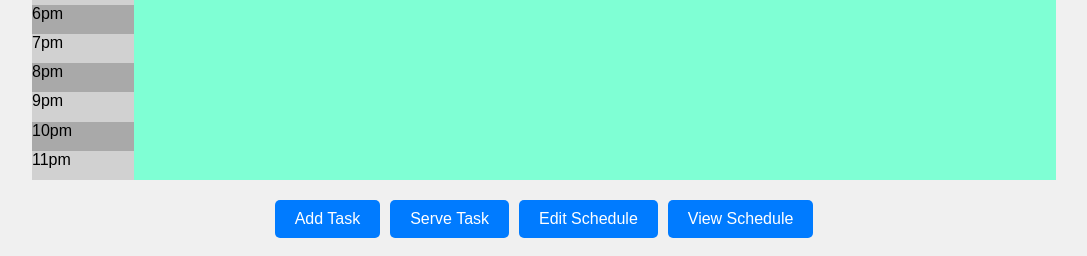
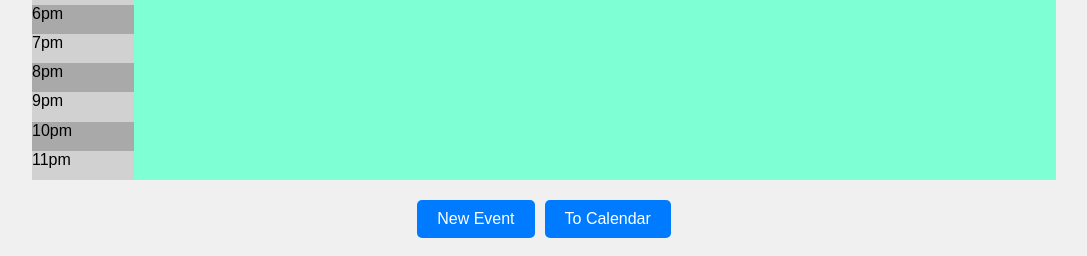
Before and after one commit to ChicoState/DynamicScheduler, a Flask app: page /dayView in a window 1280 px wide. Shown: the part 600-856 px from the top of the page, without its empty margins (96-1183 px from the left). Run offline with Flask 3, Linux system fonts and the light colour scheme; data that the repository does not hold is empty.

Commit message:
refactored naming of variables and more, renamed some files

```diff
--- a/app/app.py
+++ b/app/app.py
@@ -5,33 +5,42 @@ import db, util
 
 app = Flask(__name__)
 
-@app.route('/', methods=['POST', 'GET'])
+# Constants for paths
+pathViewCalendar = "/" # view a month
+pathViewDay = "/dayView" # view events for a day
+pathViewTaskOrEvent = "/viewTaskEvent" # view an event/task (with possibility to delete)
+pathNewEvent = "/newEvent" # screen for adding an event
+pathCreateEvent = "/newEvent/create" # will actually put it in the database
+pathDeleteTaskOrEvent = "/deleteTask" # delete a task/event
+pathClearDatabase = "/clearDatabase" # DANGER: completely clear database | curl -X POST http://localhost/clearDatabase while app is running
+
+@app.route(pathViewCalendar, methods=['POST', 'GET'])
 def index():
-    return render_template('calendar.html',
-                           action_name='dayView', first_day_offset=2, num_days=31,
-                           month_name='October', last_month_days=30
-                            )
+    return render_template('calendar.html', first_day_offset=2, num_days=31, month_name='October', last_month_days=30,
+                           pathViewDay=pathViewDay)
 
 # helper route to clear the db during development
 # use curl -X POST http://localhost/clearDatabase in console when app is running
-@app.route('/clearDatabase', methods=['POST'])
+@app.route(pathClearDatabase, methods=['POST'])
 def clear_database():
     db.clear_db()
     return "Database cleared successfully!", 200
 
-@app.route('/dayView', methods=['POST', 'GET'])
+@app.route(pathViewDay, methods=['POST', 'GET'])
 def day_view():
     day_number = int(request.args.get('dayNum', 1))
     tasks = db.get_tasks_for_day(day_number)
-    return render_template('dayView.html', day_number=day_number, day_name='Tuesday', month_name='October', military_time=False, tasks=tasks)
+    return render_template('dayView.html', day_number=day_number, day_name='Tuesday', month_name='October', military_time=False, tasks=tasks,
+                           pathNewEvent=pathNewEvent, pathViewTaskOrEvent=pathViewTaskOrEvent, pathViewCalendar=pathViewCalendar)
 
-@app.route('/addTask', methods=['POST', 'GET'])
+@app.route(pathNewEvent, methods=['POST', 'GET'])
 def add_event():
-    return render_template('addTask.html', day_number=int(request.args['dayNum']), day_name='Tuesday', month_name='October')
+    return render_template('addEvent.html', day_number=int(request.args['dayNum']), day_name='Tuesday', month_name='October',
+                           pathViewDay=pathViewDay, pathCreateEvent=pathCreateEvent)
 
-@app.route('/addTask/newTask', methods=['POST', 'GET'])
+@app.route(pathCreateEvent, methods=['POST', 'GET'])
 def receive_task():
-    task_name = request.form["task_name"]
+    name = request.form["event_name"]
     from_time = request.form["from_time"]
     to_time = request.form["to_time"]
     day_number = int(request.args['dayNum'])
@@ -40,9 +49,8 @@ def receive_task():
     end_time = util.time_to_minutes(to_time)
     duration = end_time - start_time
 
-
     task = {
-        "title": task_name,
+        "title": name,
         "from_time": from_time,
         "to_time": to_time,
         "start_time_mfm": start_time,
@@ -52,35 +60,23 @@ def receive_task():
     }
     db.add_task(task)
 
-    return redirect(url_for('index'))
+    return redirect(f"{pathViewDay}?dayNum={day_number}")
 
-@app.route('/viewTask', methods=['POST', 'GET'])
-def view_task():
+@app.route(pathViewTaskOrEvent, methods=['POST', 'GET'])
+def view_task_event():
     task_id = request.args['taskId']
     task = db.get_task_by_id(ObjectId(task_id))
-    return render_template('viewTask.html', task=task)
-    # vvv Below is Alex's code that does not pull from database (merge conflict with main, i decided to keep it here) vvv
-    #task_id = request.args.get('taskId')  # Retrieved from query string (GET part)
-    # day_name = request.form.get('day_name')  # Retrieved from form (POST part)
-    # month_name = request.form.get('month_name')
-    # day_number = request.form.get('day_number')
-    # # Render the template with these values
-    # return render_template('viewTask.html',
-    #                        action_name='dayView',
-    #                        task_id=task_id,
-    #                        day_number=day_number,
-    #                        day_name=day_name ,
-    #                        month_name=month_name,
-    #                        military_time=False)
+    return render_template('viewTaskEvent.html', task=task,
+                           pathViewDay=pathViewDay, pathViewCalendar=pathViewCalendar, pathDeleteTaskOrEvent=pathDeleteTaskOrEvent)
 
 
-@app.route('/deleteTask', methods=['POST', 'GET'])
-def deleteTask():
+@app.route(pathDeleteTaskOrEvent, methods=['POST', 'GET'])
+def delete_task():
     task_id = request.args.get('taskId', 1)
     task = db.get_task_by_id(ObjectId(task_id))
     day_number = int(task["day_number"])
     db.delete_task(task)
-    return redirect(f"/dayView?dayNum={day_number}")
+    return redirect(f"{pathViewDay}?dayNum={day_number}")
 
 if __name__ == '__main__':
     app.run(host='0.0.0.0', port=5000)
--- a/app/static/css/addTask.css
+++ b/app/static/css/addEvent.css
@@ -1,3 +1,3 @@
-.add_task_form {
+.add_event_form {
     background-color: lightblue;
 }
--- a/app/static/css/viewTask.css
+++ b/app/static/css/button.css
@@ -1,14 +1,3 @@
-.h1 {
-    background-color: greenyellow;
-}
-/* Button container */
-.button-container {
-    margin-top: 20px;
-    display: flex;
-    justify-content: center;
-    gap: 10px;
-}
-
 /* Styling for the buttons */
 .action-button {
     padding: 10px 20px;
@@ -24,3 +13,11 @@
 .action-button:hover {
     background-color: #0056b3;
 }
+
+/* Button container */
+.button-container {
+    margin-top: 20px;
+    display: flex;
+    justify-content: center;
+    gap: 10px;
+}
--- a/app/static/css/dayView.css
+++ b/app/static/css/dayView.css
@@ -67,15 +67,14 @@ body {
     background-color: lightskyblue;
 }
 
-/* Button container */
-.button-container {
+/* Button container and styling for the buttons*/
+/* .button-container {
     margin-top: 20px;
     display: flex;
     justify-content: center;
     gap: 10px;
 }
 
-/* Styling for the buttons */
 .action-button {
     padding: 10px 20px;
     font-size: 16px;
@@ -89,4 +88,4 @@ body {
 
 .action-button:hover {
     background-color: #0056b3;
-}
+} */
--- a/app/templates/dayView.html
+++ b/app/templates/dayView.html
@@ -1,7 +1,7 @@
 <!DOCTYPE html>
 <html lang="en">
 
-<!-- expect template parameters: day_name, month_name, day_number, military_time, tasks -->
+<!-- expect template parameters: day_name, month_name, day_number, military_time, tasks, pathNewEvent, pathViewTaskOrEvent, pathViewCalendar -->
 <!-- where:
 - day_name: str - what day of the week it is
 - month_name: str - on which day the first day of the month falls (0 for Sunday, 1 for Monday, etc)
@@ -20,6 +20,7 @@
     <meta name="viewport" content="width=device-width, initial-scale=1.0">
     <title>Day View</title>
     <link rel="stylesheet" href="../static/css/dayView.css">
+    <link rel="stylesheet" href="../static/css/button.css">
 </head>
 
 <body>
@@ -55,7 +56,7 @@
         <div class="event-items">
             {% for ev in tasks %}
             <!-- the magic number is: height percent/minute in the day -->
-            <form action="/viewTask?taskId={{ ev['_id'] }}" method="POST">
+            <form action="{{ pathViewTaskOrEvent }}?taskId={{ ev['_id'] }}" method="POST">
                 <input type="hidden" name="day_name" value="{{ day_name }}">
                 <input type="hidden" name="month_name" value="{{ month_name }}">
                 <input type="hidden" name="day_number" value="{{ day_number }}">
@@ -71,11 +72,8 @@
     </div>
 
     <div class="button-container">
-        <form action="/addTask?dayNum={{ request.args['dayNum'] }}" method="POST"><button class="action-button">Add Task</button></form>
-        <!-- <form action="viewTask" method="POST"><button class="action-button">View Tasks</button></form> -->
-        <form action="serveTask" method="POST"><button class="action-button">Serve Task</button></form>
-        <form action="editSchedule" method="POST"><button class="action-button">Edit Schedule</button></form>
-        <form action="/" method="POST"><button class="action-button">View Schedule</button></form>
+        <form action="{{ pathNewEvent }}?dayNum={{ request.args['dayNum'] }}" method="POST"><button class="action-button">New Event</button></form>
+        <form action="{{ pathViewCalendar }}" method="POST"><button class="action-button">To Calendar</button></form>
     </div>
     <br>
 </body>
```
Also changed, not shown: app/static/css/viewTaskEvent.css (added, +26 -0 lines), app/templates/addEvent.html (added, +44 -0 lines), app/templates/addTask.html (deleted, +0 -35 lines), app/templates/calendar.html (+4 -4 lines), app/templates/viewTaskEvent.html (renamed from app/templates/viewTask.html, +6 -5 lines).
